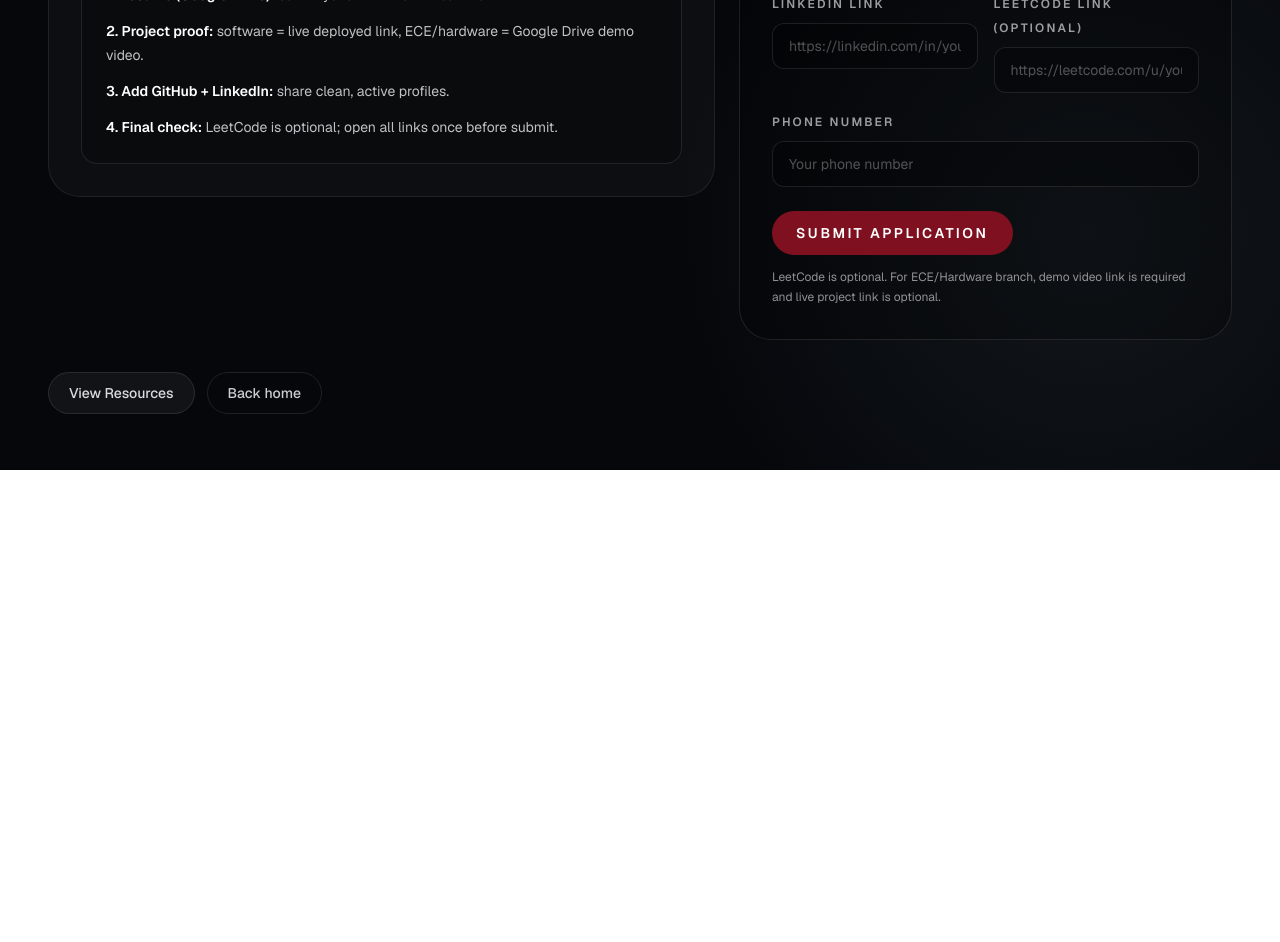
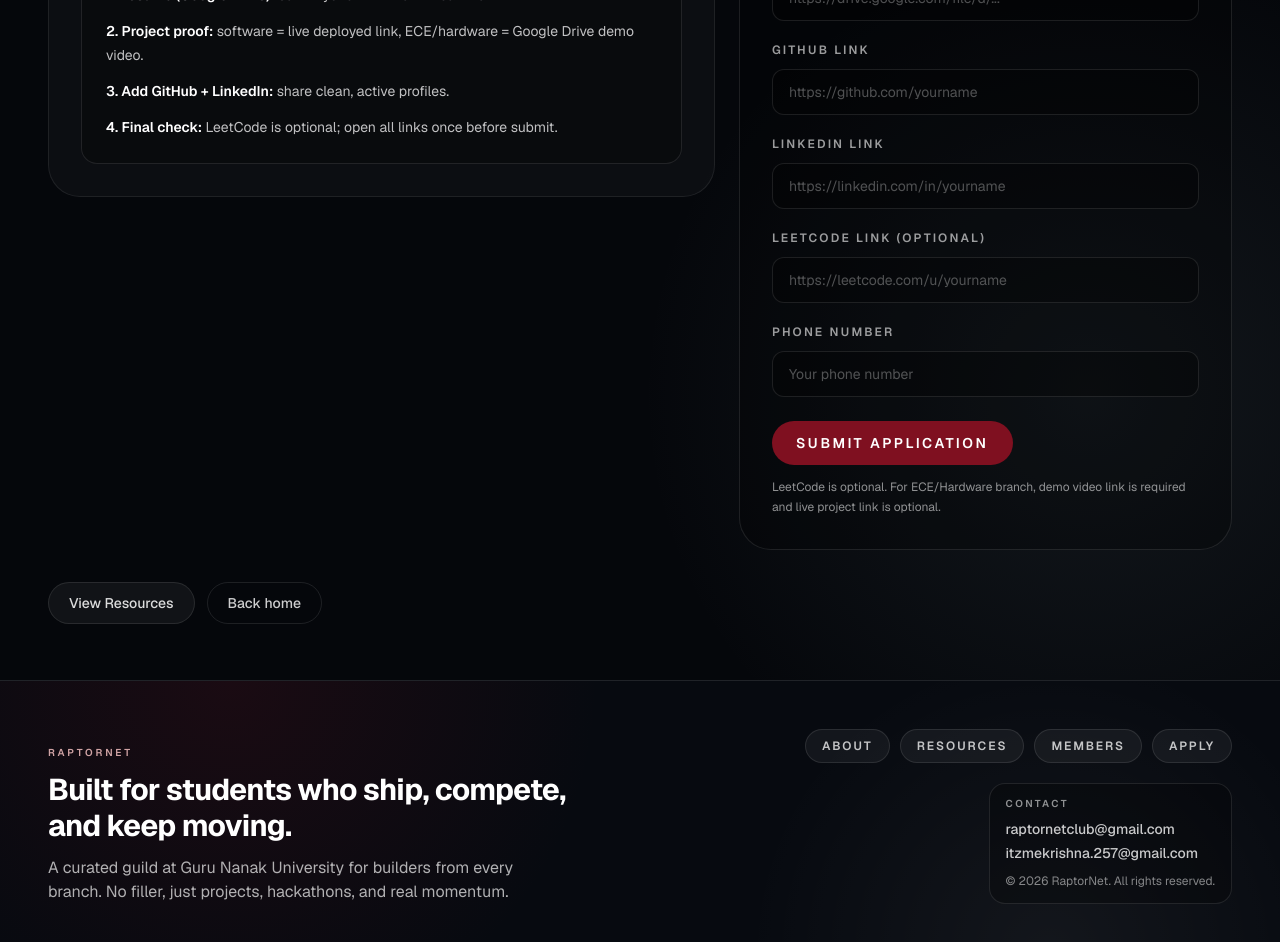
Before and after one commit to KrishnaPrasad-dev/RaptorNet, a Next.js app in the folder raptornet/: page /apply in a window 1280 px wide. Shown: the part 620-1562 px from the top of the page. Before the commit the page ends 1090 px from the top, so only its background shows below. Built offline with nearby package versions, Linux system fonts and the light colour scheme.

Commit message:
some ui fixes

```diff
--- a/raptornet/src/app/apply/page.tsx
+++ b/raptornet/src/app/apply/page.tsx
@@ -10,18 +10,18 @@ export default function ApplyPage() {
         <Navbar />
 
         <div className="mt-8 grid gap-5 lg:mt-10 lg:grid-cols-[1.15fr_0.85fr] lg:items-start lg:gap-6">
-          <div className="rn-reveal rounded-[2rem] border border-white/8 bg-white/[0.03] p-5 sm:p-8">
+          <div className="rn-reveal rounded-[2rem] border border-white/8 bg-white/[0.03] p-5 text-center sm:p-8 lg:text-left">
             <p className="text-[10px] font-semibold tracking-[0.28em] uppercase text-red-200/85">
               Join the guild
             </p>
             <h1 className="mt-4 text-3xl font-bold tracking-tight sm:text-4xl lg:text-[3.4rem] lg:leading-[0.95]">
               Apply to RaptorNet
             </h1>
-            <p className="mt-4 max-w-2xl text-sm leading-6 text-white/72 sm:text-base">
+            <p className="mx-auto mt-4 max-w-2xl text-sm leading-6 text-white/72 sm:text-base lg:mx-0">
               Submit your details. We review profiles and projects, then reach out. All branches are welcome.
             </p>
 
-            <div className="mt-4 rounded-lg border border-white/15 bg-white/[0.02] p-4">
+            <div className="mt-4 rounded-lg border border-white/15 bg-white/[0.02] p-4 text-left">
               <p className="text-sm leading-6 text-white/78 sm:text-base">
                 <span className="font-semibold text-white/80">Not sure what to prepare?</span> Use the <Link href="/resources" className="font-semibold text-[#7f1020] hover:text-[#9f1030] transition-colors">Resources page</Link> for quick examples.
               </p>
@@ -70,16 +70,16 @@ export default function ApplyPage() {
           <ApplicationForm />
         </div>
 
-        <div className="mt-8 flex flex-wrap gap-3">
+        <div className="mt-8 flex flex-col gap-3 sm:flex-row sm:flex-wrap">
           <Link
             href="/resources"
-            className="rn-button rounded-full border border-white/10 bg-white/5 px-5 py-2.5 text-sm font-medium text-white/85 transition-colors duration-150 ease-out hover:border-[#7f1020] hover:bg-[#7f1020] hover:text-white"
+            className="rn-button inline-flex w-full items-center justify-center rounded-full border border-white/10 bg-white/5 px-5 py-2.5 text-sm font-medium text-white/85 transition-colors duration-150 ease-out hover:border-[#7f1020] hover:bg-[#7f1020] hover:text-white sm:w-auto"
           >
             View Resources
           </Link>
           <Link
             href="/"
-            className="rn-button rounded-full border border-white/10 bg-transparent px-5 py-2.5 text-sm font-medium text-white/80 transition-colors duration-150 ease-out hover:border-[#7f1020] hover:text-white"
+            className="rn-button inline-flex w-full items-center justify-center rounded-full border border-white/10 bg-transparent px-5 py-2.5 text-sm font-medium text-white/80 transition-colors duration-150 ease-out hover:border-[#7f1020] hover:text-white sm:w-auto"
           >
             Back home
           </Link>
--- a/raptornet/src/app/globals.css
+++ b/raptornet/src/app/globals.css
@@ -26,6 +26,7 @@ body {
   line-height: 1.5;
   -webkit-font-smoothing: antialiased;
   text-rendering: optimizeLegibility;
+  overflow-x: hidden;
 }
 
 @keyframes rnFadeUp {
--- a/raptornet/src/app/layout.tsx
+++ b/raptornet/src/app/layout.tsx
@@ -1,5 +1,6 @@
 import type { Metadata } from "next";
 import { Geist, Geist_Mono } from "next/font/google";
+import Footer from "@/components/Footer";
 import "./globals.css";
 
 const geistSans = Geist({
@@ -32,7 +33,10 @@ export default function RootLayout({
       lang="en"
       className={`${geistSans.variable} ${geistMono.variable} h-full antialiased`}
     >
-      <body className="min-h-full flex flex-col">{children}</body>
+      <body className="min-h-full flex flex-col bg-[#05070b]">
+        <div className="flex-1">{children}</div>
+        <Footer />
+      </body>
     </html>
   );
 }
--- a/raptornet/src/app/page.tsx
+++ b/raptornet/src/app/page.tsx
@@ -27,23 +27,23 @@ export default function Home() {
 
           <div
             id="about"
-            className="rn-reveal relative z-10 max-w-xl rounded-[2rem] border border-white/8 bg-black/15 p-6 backdrop-blur-[2px] sm:p-8 lg:max-w-lg lg:bg-transparent lg:pl-8 lg:pr-0 lg:py-0 lg:backdrop-blur-none"
+            className="rn-reveal relative z-10 mx-auto w-full max-w-xl rounded-[2rem] border border-white/8 bg-black/15 p-6 text-center backdrop-blur-[2px] sm:p-8 lg:mx-0 lg:max-w-lg lg:bg-transparent lg:pl-8 lg:pr-0 lg:py-0 lg:text-left lg:backdrop-blur-none"
           >
             <p className="relative p-1 pt-4 text-[11px] font-semibold tracking-[0.22em] uppercase text-red-200/85 sm:text-[12px] sm:tracking-[0.28em]">
               Curated guild for builders
             </p>
-            <h1 className="mt-4 max-w-md text-[2rem] font-bold leading-tight tracking-tight sm:text-4xl lg:text-[3.2rem] lg:leading-[0.98]">
+            <h1 className="mx-auto mt-4 max-w-md text-[2rem] font-bold leading-tight tracking-tight sm:text-4xl lg:mx-0 lg:text-[3.2rem] lg:leading-[0.98]">
               Build together. Ship with intent.
             </h1>
-            <p className="mb-4 mt-4 max-w-[34ch] pr-1 text-[1rem] leading-7 text-white/78 sm:pr-3 sm:text-[1.05rem]">
+            <p className="mx-auto mb-4 mt-4 max-w-[34ch] px-1 text-[1rem] leading-7 text-white/78 sm:px-0 sm:text-[1.05rem] lg:mx-0">
               A guild from Guru Nanak University for students who build real projects, dive into tech, prepare for internships, and show up at hackathons — from CSE, AIML, ECE, or any branch.
             </p>
 
-            <div className="mt-5 overflow-hidden rounded-[1.5rem] border border-white/10 bg-[linear-gradient(170deg,rgba(255,255,255,0.05),rgba(10,12,18,0.86))] p-2.5 lg:hidden">
-              <div className="h-[250px] w-full rounded-[1.1rem] border border-white/10 bg-black/35">
+            <div className="mx-auto mt-5 max-w-xl overflow-hidden rounded-[1.5rem] border border-white/10 bg-[linear-gradient(170deg,rgba(255,255,255,0.05),rgba(10,12,18,0.86))] p-2.5 lg:hidden">
+              <div className="h-[260px] w-full rounded-[1.1rem] border border-white/10 bg-black/35 sm:h-[290px]">
                 <RaptorModelCanvas mobileEnabled />
               </div>
-              <p className="px-2 pb-1 pt-3 text-xs leading-5 text-white/60">
+              <p className="px-2 pb-1 pt-3 text-center text-xs leading-5 text-white/60 sm:text-left">
                 Mobile-optimized model preview. Full interactive stage is available on larger screens.
               </p>
             </div>
--- a/raptornet/src/app/resources/page.tsx
+++ b/raptornet/src/app/resources/page.tsx
@@ -30,14 +30,14 @@ export default function ResourcesPage() {
       <section className="mx-auto w-full max-w-7xl px-4 pb-14 pt-3 sm:px-10 sm:pt-4 lg:px-12">
         <Navbar />
 
-        <div className="rn-reveal mt-8 rounded-[2rem] border border-white/8 bg-white/[0.03] p-5 sm:mt-10 sm:p-8">
+        <div className="rn-reveal mt-8 rounded-[2rem] border border-white/8 bg-white/[0.03] p-5 text-center sm:mt-10 sm:p-8 lg:text-left">
           <p className="text-[13px] font-semibold tracking-[0.2em] uppercase text-red-200/85 sm:text-[16px] sm:tracking-[0.28em]">
             Application resources
           </p>
-          <h1 className="mt-4 text-3xl font-bold tracking-tight sm:text-4xl lg:text-[3.2rem] lg:leading-[0.95]">
+          <h1 className="mx-auto mt-4 max-w-3xl text-3xl font-bold tracking-tight sm:text-4xl lg:mx-0 lg:text-[3.2rem] lg:leading-[0.95]">
             What you should prepare before applying
           </h1>
-          <p className="mt-4 max-w-3xl text-base leading-7 text-white/78 sm:text-lg">
+          <p className="mx-auto mt-4 max-w-3xl text-base leading-7 text-white/78 sm:text-lg lg:mx-0">
             Keep these links ready first. Then submit your application.
           </p>
         </div>
@@ -142,7 +142,7 @@ export default function ResourcesPage() {
           ))}
         </div>
 
-        <div className="mt-8 flex flex-wrap gap-3">
+        <div className="mt-8 flex flex-col gap-3 sm:flex-row sm:flex-wrap">
           <Link
             href="/apply"
             className="rn-button inline-flex w-full items-center justify-center rounded-full border border-white/10 bg-white/5 px-6 py-3 text-base font-semibold text-white/90 transition-colors duration-150 ease-out hover:border-[#7f1020] hover:bg-[#7f1020] hover:text-white sm:w-auto"
--- a/raptornet/src/components/AdminApplicationsClient.tsx
+++ b/raptornet/src/components/AdminApplicationsClient.tsx
@@ -220,7 +220,7 @@ export default function AdminApplicationsClient({
 
   if (!isAuthenticated) {
     return (
-      <section className="rn-reveal mx-auto mt-10 max-w-xl rounded-[2rem] border border-white/15 bg-[linear-gradient(145deg,rgba(18,18,24,0.88),rgba(12,12,16,0.86))] p-8 shadow-[0_25px_60px_rgba(0,0,0,0.4)]">
+      <section className="rn-reveal mx-auto mt-10 max-w-xl rounded-[2rem] border border-white/15 bg-[linear-gradient(145deg,rgba(18,18,24,0.88),rgba(12,12,16,0.86))] p-5 text-center shadow-[0_25px_60px_rgba(0,0,0,0.4)] sm:p-8 sm:text-left">
         <div className="inline-flex items-center gap-2 rounded-full border border-[#7f1020]/50 bg-[#7f1020]/15 px-3 py-1 text-xs font-semibold uppercase tracking-[0.16em] text-[#ff8ea1]">
           <svg viewBox="0 0 24 24" className="h-3.5 w-3.5" fill="none" stroke="currentColor" strokeWidth="1.8" aria-hidden="true">
             <path d="M7 11V7a5 5 0 0 1 10 0v4" strokeLinecap="round" />
@@ -274,17 +274,17 @@ export default function AdminApplicationsClient({
 
   return (
     <section className="mx-auto mt-10 max-w-6xl space-y-6">
-      <div className="rn-reveal flex flex-wrap items-start justify-between gap-4 rounded-[1.8rem] border border-white/15 bg-[linear-gradient(145deg,rgba(16,20,28,0.9),rgba(10,12,18,0.86))] p-6 shadow-[0_22px_55px_rgba(0,0,0,0.38)]">
+      <div className="rn-reveal flex flex-col gap-4 rounded-[1.8rem] border border-white/15 bg-[linear-gradient(145deg,rgba(16,20,28,0.9),rgba(10,12,18,0.86))] p-5 shadow-[0_22px_55px_rgba(0,0,0,0.38)] sm:flex-row sm:flex-wrap sm:items-start sm:justify-between sm:p-6">
         <div>
           <p className="text-[11px] font-semibold uppercase tracking-[0.22em] text-white/60">Admin</p>
           <h1 className="mt-2 text-3xl font-black tracking-tight text-white">Applications</h1>
           <p className="mt-2 text-sm text-white/70">Review every submission, open project links, and shortlist candidates.</p>
         </div>
 
-        <div className="flex flex-wrap items-center gap-2.5">
+        <div className="flex flex-col gap-2.5 sm:flex-row sm:flex-wrap sm:items-center">
           <Link
             href="/admin"
-            className="inline-flex items-center gap-2 rounded-full border border-white/20 bg-black/25 px-4 py-2 text-sm font-semibold text-white/80 transition-colors duration-150 ease-out hover:border-white/35 hover:text-white"
+            className="inline-flex w-full items-center justify-center gap-2 rounded-full border border-white/20 bg-black/25 px-4 py-2 text-sm font-semibold text-white/80 transition-colors duration-150 ease-out hover:border-white/35 hover:text-white sm:w-auto"
           >
             <svg viewBox="0 0 24 24" className="h-4 w-4" fill="none" stroke="currentColor" strokeWidth="1.8" aria-hidden="true">
               <path d="M15 18l-6-6 6-6" strokeLinecap="round" strokeLinejoin="round" />
@@ -295,7 +295,7 @@ export default function AdminApplicationsClient({
             type="button"
             onClick={handleLogout}
             disabled={isLoggingOut}
-            className="inline-flex items-center gap-2 rounded-full border border-[#7f1020]/70 bg-[#7f1020]/25 px-4 py-2 text-sm font-semibold text-white transition-colors duration-150 ease-out hover:bg-[#7f1020]/45 disabled:cursor-not-allowed disabled:opacity-65"
+            className="inline-flex w-full items-center justify-center gap-2 rounded-full border border-[#7f1020]/70 bg-[#7f1020]/25 px-4 py-2 text-sm font-semibold text-white transition-colors duration-150 ease-out hover:bg-[#7f1020]/45 disabled:cursor-not-allowed disabled:opacity-65 sm:w-auto"
           >
             <svg viewBox="0 0 24 24" className="h-4 w-4" fill="none" stroke="currentColor" strokeWidth="1.8" aria-hidden="true">
               <path d="M15 12H9m0 0 3-3m-3 3 3 3" strokeLinecap="round" strokeLinejoin="round" />
--- a/raptornet/src/components/ApplicationForm.tsx
+++ b/raptornet/src/components/ApplicationForm.tsx
@@ -114,11 +114,23 @@ export default function ApplicationForm() {
     { name: "phoneNumber", label: "Phone Number", placeholder: "Your phone number", type: "tel", autoComplete: "tel" },
   ];
 
+  const fullWidthFields = new Set<keyof FormState>([
+    "resumeLink",
+    "projectLink",
+    "demoVideoLink",
+    "githubLink",
+    "linkedinLink",
+    "leetcodeLink",
+  ]);
+
   return (
-    <form onSubmit={handleSubmit} className="rn-reveal rn-delay-1 w-full self-start rounded-[2rem] border border-white/10 bg-black/25 p-5 sm:p-8">
+    <form onSubmit={handleSubmit} className="rn-reveal rn-delay-1 w-full self-start rounded-[2rem] border border-white/10 bg-black/25 p-5 sm:p-8 lg:sticky lg:top-6">
       <div className="rn-stagger grid gap-4 sm:grid-cols-2">
         {fields.map((field) => (
-          <label key={field.name} className={field.name === "phoneNumber" ? "sm:col-span-2" : ""}>
+          <label
+            key={field.name}
+            className={field.name === "phoneNumber" || fullWidthFields.has(field.name) ? "sm:col-span-2" : ""}
+          >
             <span className="text-xs font-semibold uppercase tracking-[0.18em] text-white/60">{field.label}</span>
             <input
               name={field.name}
@@ -139,15 +151,15 @@ export default function ApplicationForm() {
         ))}
       </div>
 
-      <div className="mt-6 flex flex-wrap items-center gap-3">
+      <div className="mt-6 flex flex-col gap-3 sm:flex-row sm:flex-wrap sm:items-center">
         <button
           type="submit"
           disabled={isSubmitting}
-          className="rn-button w-full rounded-full bg-[#7f1020] px-6 py-3 text-sm font-semibold uppercase tracking-[0.18em] text-white transition-colors duration-150 ease-out hover:bg-[#9d1427] disabled:cursor-not-allowed disabled:opacity-60 sm:w-auto"
+          className="rn-button inline-flex w-full justify-center rounded-full bg-[#7f1020] px-5 py-3 text-sm font-semibold uppercase tracking-[0.16em] text-white transition-colors duration-150 ease-out hover:bg-[#9d1427] disabled:cursor-not-allowed disabled:opacity-60 sm:w-auto sm:px-6 sm:tracking-[0.18em]"
         >
           {isSubmitting ? "Submitting..." : "Submit Application"}
         </button>
-        <p className="text-xs leading-5 text-white/55">
+        <p className="text-xs leading-5 text-white/55 sm:max-w-md">
           LeetCode is optional. For ECE/Hardware branch, demo video link is required and live project link is optional.
         </p>
       </div>
--- /dev/null
+++ b/raptornet/src/components/Footer.tsx
@@ -0,0 +1,66 @@
+import Link from "next/link";
+
+const footerLinks = [
+  { href: "/#about-guild", label: "About" },
+  { href: "/resources", label: "Resources" },
+  { href: "/members", label: "Members" },
+  { href: "/apply", label: "Apply" },
+];
+
+export default function Footer() {
+  return (
+    <footer className="relative border-t border-white/10 bg-[#070a10] text-white">
+      <div className="pointer-events-none absolute inset-0 bg-[radial-gradient(circle_at_18%_0%,rgba(127,16,32,0.16),transparent_34%),radial-gradient(circle_at_82%_100%,rgba(255,255,255,0.05),transparent_28%)]" />
+      <div className="relative mx-auto flex w-full max-w-7xl flex-col gap-8 px-4 py-10 sm:px-10 sm:py-12 lg:flex-row lg:items-end lg:justify-between lg:px-12">
+        <div className="max-w-xl">
+          <p className="text-[10px] font-semibold uppercase tracking-[0.28em] text-red-200/80">
+            RaptorNet
+          </p>
+          <h2 className="mt-3 text-2xl font-bold tracking-tight sm:text-3xl">
+            Built for students who ship, compete, and keep moving.
+          </h2>
+          <p className="mt-3 max-w-lg text-sm leading-6 text-white/68 sm:text-base">
+            A curated guild at Guru Nanak University for builders from every branch. No filler, just projects, hackathons, and real momentum.
+          </p>
+        </div>
+
+        <div className="flex flex-col gap-5 sm:flex-row sm:flex-wrap sm:items-start lg:justify-end">
+          <nav aria-label="Footer navigation" className="flex flex-wrap gap-2.5">
+            {footerLinks.map((link) => (
+              <Link
+                key={link.href}
+                href={link.href}
+                className="inline-flex items-center rounded-full border border-white/10 bg-white/5 px-4 py-2 text-xs font-semibold uppercase tracking-[0.16em] text-white/75 transition-colors duration-150 ease-out hover:border-[#7f1020] hover:bg-[#7f1020]/15 hover:text-white"
+              >
+                {link.label}
+              </Link>
+            ))}
+          </nav>
+
+          <div className="rounded-2xl border border-white/10 bg-black/25 px-4 py-3 sm:max-w-sm">
+            <p className="text-[10px] font-semibold uppercase tracking-[0.24em] text-white/55">
+              Contact
+            </p>
+            <div className="mt-2 space-y-1">
+              <a
+                href="mailto:raptornetclub@gmail.com"
+                className="block text-sm font-medium text-white/78 transition-colors duration-150 ease-out hover:text-white"
+              >
+                raptornetclub@gmail.com
+              </a>
+              <a
+                href="mailto:itzmekrishna.257@gmail.com"
+                className="block text-sm font-medium text-white/78 transition-colors duration-150 ease-out hover:text-white"
+              >
+                itzmekrishna.257@gmail.com
+              </a>
+            </div>
+            <p className="mt-2 text-xs leading-5 text-white/50">
+              © {new Date().getFullYear()} RaptorNet. All rights reserved.
+            </p>
+          </div>
+        </div>
+      </div>
+    </footer>
+  );
+}
--- a/raptornet/src/components/RaptorModelCanvas.tsx
+++ b/raptornet/src/components/RaptorModelCanvas.tsx
@@ -12,8 +12,11 @@ import {
   Texture,
 } from "three";
 
-function RaptorModel() {
+function RaptorModel({ mobilePreview = false }: { mobilePreview?: boolean }) {
   const { scene } = useGLTF("/models/red_the_velociraptor.glb");
+  const modelPosition = mobilePreview ? [3.4, -4.43, -0.48] : [2.35, -3.25, -0.85];
+  const modelRotation = [0.04, Math.PI * 1.58, 0] as const;
+  const modelScale = mobilePreview ? 0.38 : 0.31;
 
   useEffect(() => {
     scene.traverse((object) => {
@@ -45,9 +48,9 @@ function RaptorModel() {
   return (
     <primitive
       object={scene}
-      position={[2.8, -3.3, -0.9]}
-      rotation={[0.05, Math.PI * 1.55, 0]}
-      scale={0.34}
+      position={modelPosition}
+      rotation={modelRotation}
+      scale={modelScale}
     />
   );
 }
@@ -126,10 +129,10 @@ export default function RaptorModelCanvas({
 
   if (!isDesktop && mobileEnabled) {
     return (
-      <div ref={containerRef} className="h-full w-full overflow-hidden">
+      <div ref={containerRef} className="flex h-full w-full items-center justify-center overflow-hidden">
         <Canvas
-          camera={{ position: [0.28, 2.6, 7.25], fov: 34 }}
-          dpr={[0.75, 1.1]}
+          camera={{ position: [0.1, 2.52, 6.75], fov: 32 }}
+          dpr={[0.9, 1.2]}
           shadows={false}
           gl={{
             antialias: false,
@@ -151,14 +154,14 @@ export default function RaptorModelCanvas({
           />
 
           <Suspense fallback={<Loader />}>
-            <RaptorModel />
+            <RaptorModel mobilePreview />
           </Suspense>
 
           <OrbitControls
             enablePan={false}
             enableZoom={false}
             enableRotate={false}
-            target={[0.35, 1.7, 0]}
+            target={[0.05, 1.2, 0]}
           />
         </Canvas>
       </div>
@@ -166,10 +169,10 @@ export default function RaptorModelCanvas({
   }
 
   return (
-    <div ref={containerRef} className="h-full w-full overflow-hidden">
+    <div ref={containerRef} className="flex h-full w-full items-center justify-center overflow-hidden">
       <Canvas
-        camera={{ position: [0.2, 2.55, 6.9], fov: 30 }}
-        dpr={[1, 1.5]}
+        camera={{ position: [0.15, 2.7, 7.6], fov: 33 }}
+        dpr={[1, 1.4]}
         shadows
         gl={{
           antialias: false,
@@ -214,7 +217,7 @@ export default function RaptorModelCanvas({
         <OrbitControls
           enablePan={true}
           enableZoom={false}
-          target={[0.35, 1.7, 0]}
+          target={[0.2, 1.55, 0]}
           autoRotate={false}
           enableDamping
           dampingFactor={0.08}
```
Also changed, not shown: raptornet/src/app/members/page.tsx (+10 -10 lines).
